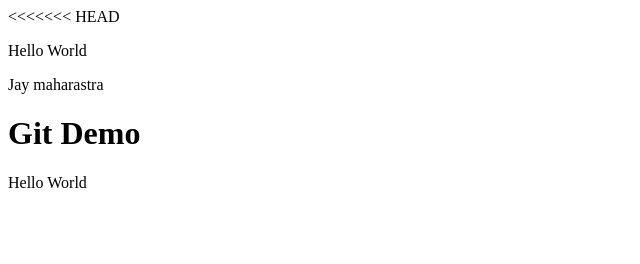
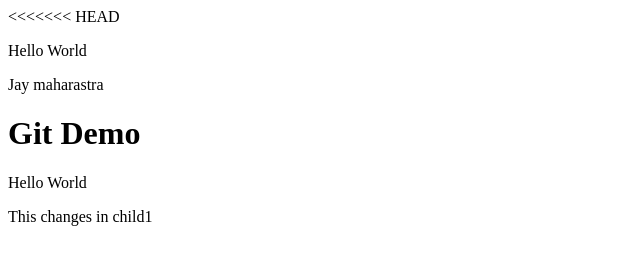
Before and after one commit to TusharRao8334/newRepo, a plain HTML site: page index.html in a window 1280 px wide. Shown: the whole page, without its empty margins (0-640 px from the left). Drawn offline with Linux system fonts and the light colour scheme.

Commit message:
update index.html by child 1

```diff
--- a/index.html
+++ b/index.html
@@ -6,5 +6,6 @@
   <body>
     <h1>Git Demo </h1>
      <p> Hello World </p>
+    <p>This changes in child1 </p>
   </body>
 </html>
```
